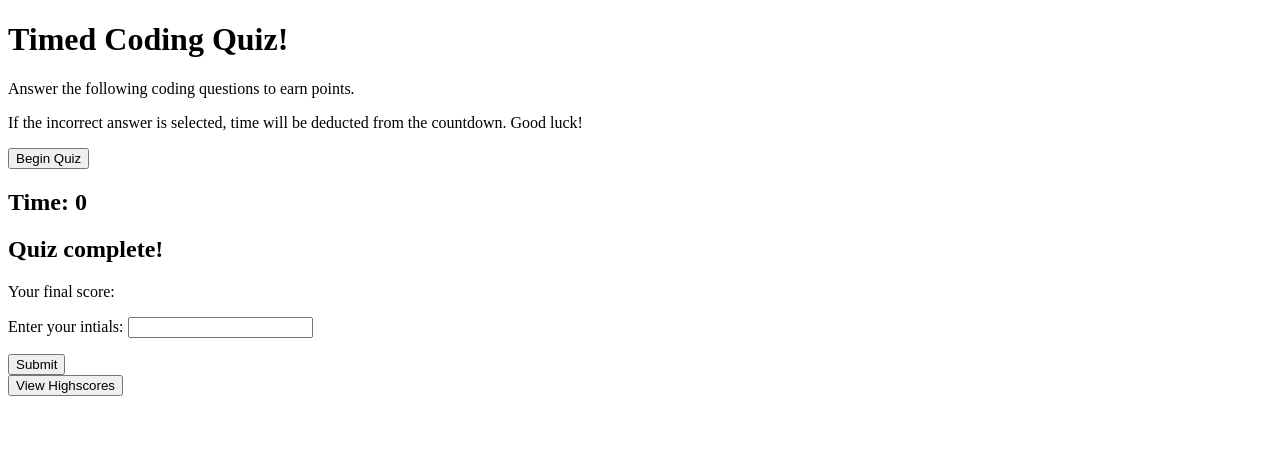
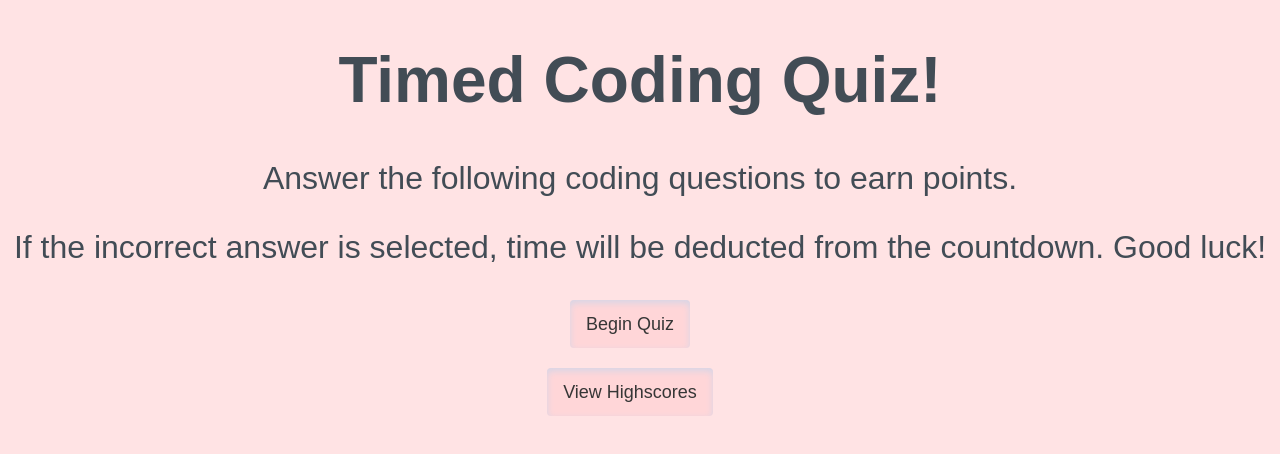
Before and after one commit to oscalenghe/coding-quiz, a plain HTML site: page index.html in a window 1280 px wide. Drawn offline with Linux system fonts and the light colour scheme; the site is published under a folder, as on GitHub Pages, so addresses that start at the root find nothing; a web font is replaced by a local one.

Commit message:
css link fix

```diff
--- a/index.html
+++ b/index.html
@@ -9,7 +9,7 @@
     <link rel="preconnect" href="https://fonts.googleapis.com">
     <link rel="preconnect" href="https://fonts.gstatic.com" crossorigin>
     <link href="https://fonts.googleapis.com/css2?family=Akshar:wght@500&display=swap" rel="stylesheet">
-     <link rel="stylesheet" href="/assets/style.css" />
+     <link rel="stylesheet" href="./assets/style.css" />
 </head>
 
 <body>
--- a/scores.html
+++ b/scores.html
@@ -9,7 +9,7 @@
     <link rel="preconnect" href="https://fonts.googleapis.com">
     <link rel="preconnect" href="https://fonts.gstatic.com" crossorigin>
     <link href="https://fonts.googleapis.com/css2?family=Akshar:wght@500&display=swap" rel="stylesheet">
-    <link rel="stylesheet" href="/assets/style.css" />
+    <link rel="stylesheet" href="./assets/style.css" />
 </head>
 
 <body>
```
